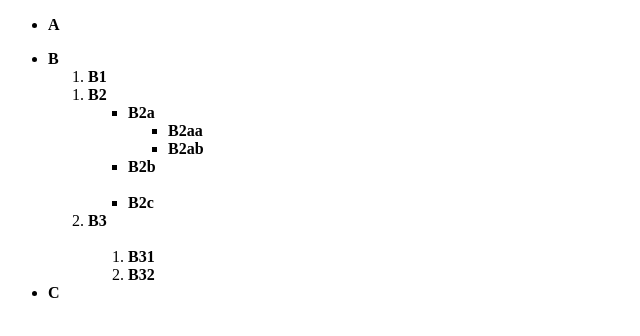
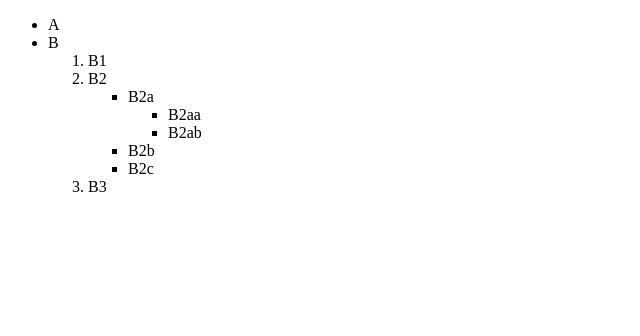
Before and after one commit to Aarushidabral/SummerInternship, a plain HTML site: page Nesting and Indentation/index.html in a window 1280 px wide. Shown: the whole page, without its empty margins (0-640 px from the left). Drawn offline with Linux system fonts and the light colour scheme.

Commit message:
this is my task

```diff
--- a/Nesting and Indentation/index.html
+++ b/Nesting and Indentation/index.html
@@ -8,7 +8,29 @@
 </head>
 
 <body>
-    <ul><b><li>A</li></b></ul>
+
+    <ul>
+        <li>A</li>
+        <li>B
+            <ol>
+                <li>B1</li>
+                <li>B2
+                    <ul>
+                        <li>B2a</li>
+                        <ul> <li>B2aa</li>
+                        <li>B2ab</li></ul>
+                        <li>B2b</li>
+                        <li>B2c</li>
+                    </ul>
+                </li>
+                <li>B3
+                    <ol> </ol>
+                </li>
+            </ol>
+        </li>
+    </ul>
+
+    <!-- <ul><li>A</li></b></ul>
     <ul><b><li>B</li></b>
     <ol><li><b> B1</b></li></ol>
     <ol><li><b>B2</b></li>
@@ -22,7 +44,7 @@
         <ol><li><b>B31</b></li>
         <li><b>B32</b></li></ol>
     </ol>
-    <b><li>C</li></b></ul>
+    <b><li>C</li></b></ul> -->
 
 
 </body>
```
